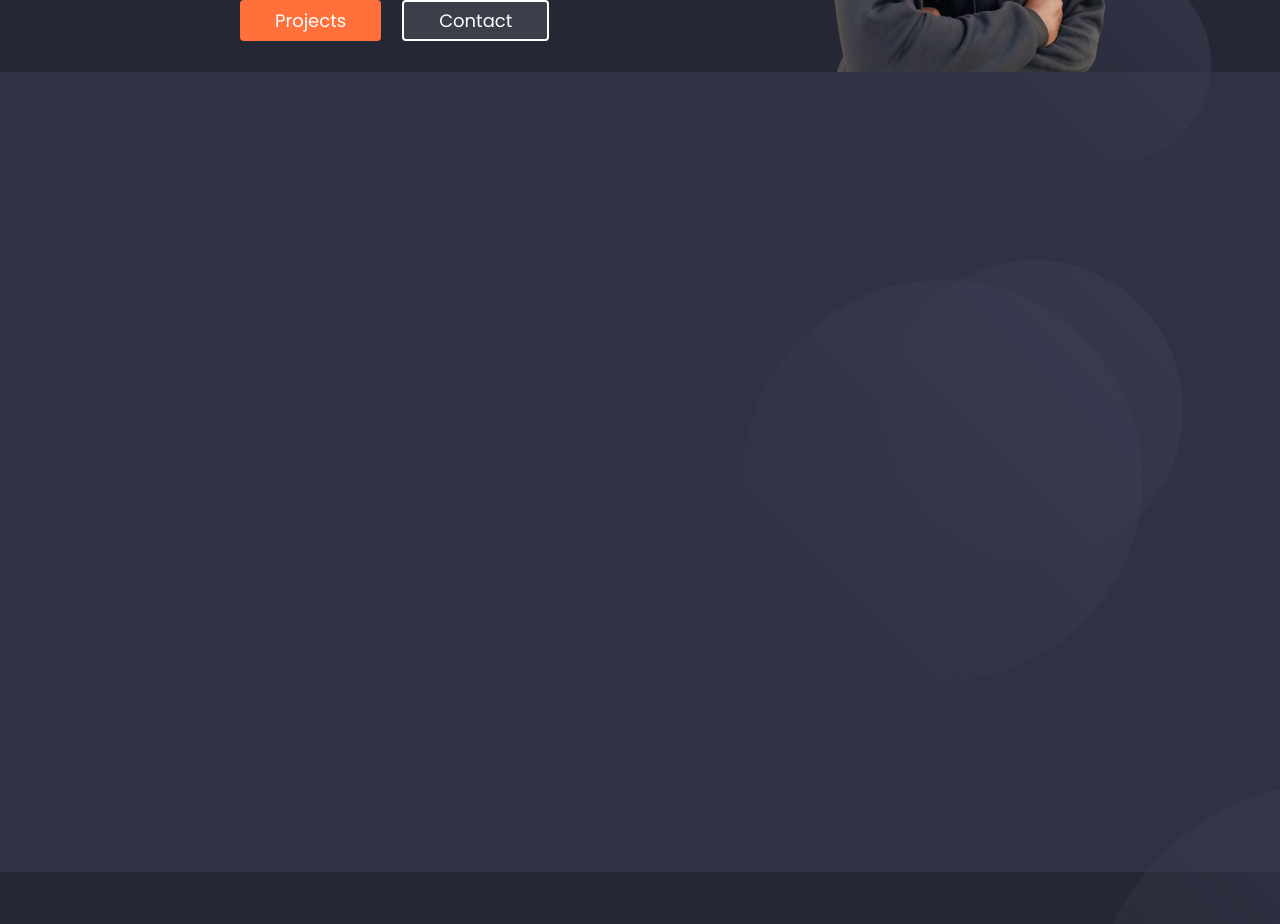
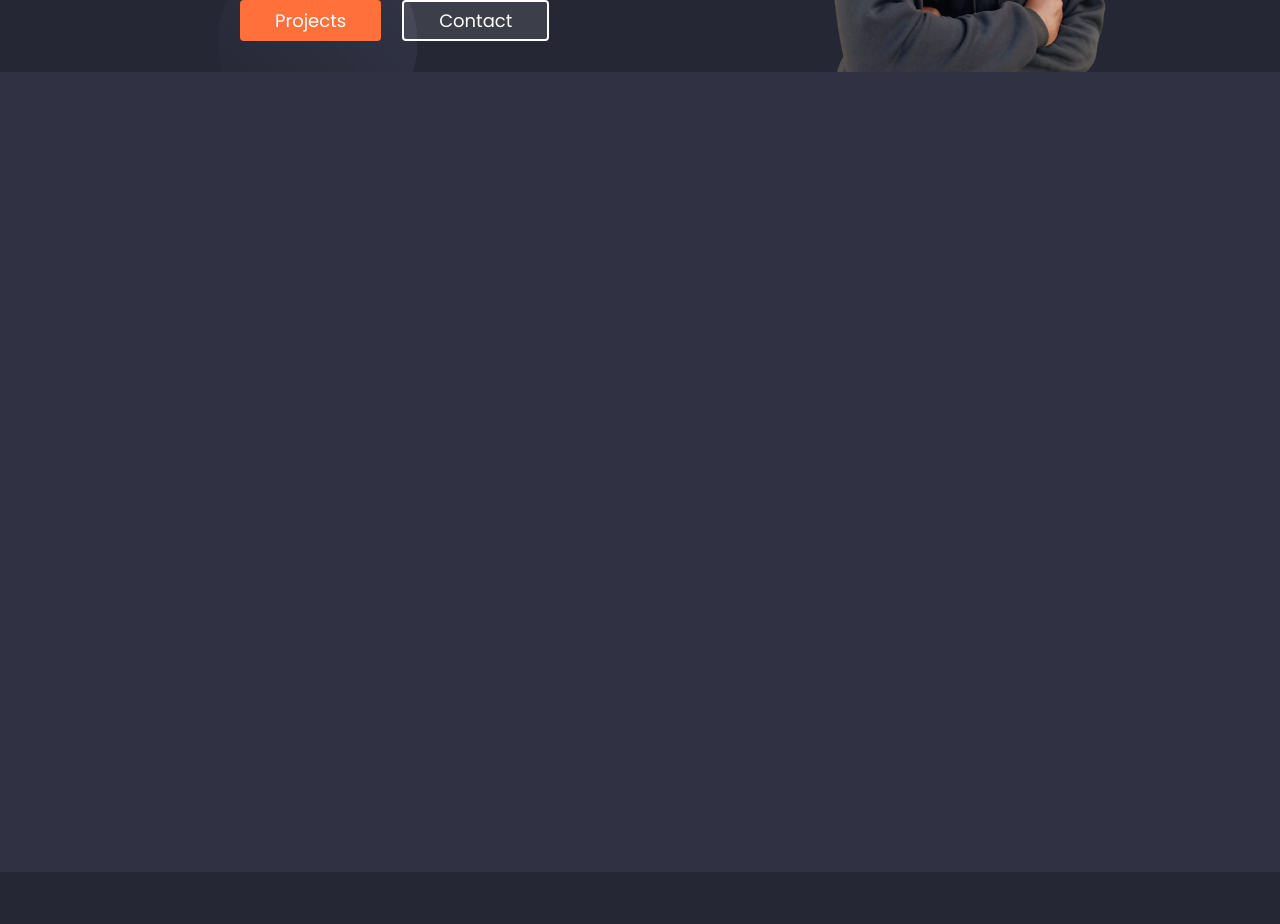
Before and after one commit to Tenotea/tenotea.dev, a Vue app: page / in a window 1280 px wide. Shown: the part 380-1304 px from the top of the page. Built offline with nearby package versions, Linux system fonts and the light colour scheme.

Commit message:
Disable ts for custom bubble component to see if it will stop ts from recognizing the css workaround as an error

```diff
--- a/src/components/app/SocialMedia.vue
+++ b/src/components/app/SocialMedia.vue
@@ -1,6 +1,6 @@
 <template>
   <div>
-    <app-icon :icon="github" />
+    <app-icon icon="github" />
   </div>
 </template>
 
--- a/src/components/home/hero/HeroBubble.vue
+++ b/src/components/home/hero/HeroBubble.vue
@@ -1,13 +1,13 @@
 <template>
   <div>
-    <div id="bubble" :style="{'--size': size+'px' }">
+    <div id="bubble" :size="size" :style="{'--size': size+'px' }">
 
     </div>
   </div>
 </template>
 
-<script lang="ts">
-import { defineComponent, PropType } from 'vue'
+<script>
+import { defineComponent } from 'vue'
 
 export default defineComponent({
   props: {
--- a/src/components/home/hero/HeroBubbles.vue
+++ b/src/components/home/hero/HeroBubbles.vue
@@ -1,6 +1,6 @@
 <template>
   <div class="bubbles-container" ref="bubblesContainer">
-    <hero-bubble v-for="n in 5" :key="n" ref="bubble" class="bubble" :size="(100 * n).toString()" />
+    <hero-bubble v-for="n in 3" :key="n" ref="bubble" class="bubble" :size="(100 * n).toString()" />
   </div>
 </template>
 
@@ -18,6 +18,7 @@ export default defineComponent({
     const bubblesContainer = <HTMLDivElement> this.$refs['bubblesContainer']
     tilt.init(bubblesContainer, {
       "full-page-listening": true,
+      perspective: 1500
     })
   }
 })
@@ -26,6 +27,8 @@ export default defineComponent({
 <style scoped lang="scss">
   .bubbles-container {
     position: absolute;
+    // background: #000;
+    // display: flex;
     width: 100%;
     height: 100%;
     top: 0;
@@ -36,6 +39,7 @@ export default defineComponent({
           $displaceY: random($limit: 100);
           $displaceX: random($limit: 100);
           transform: translate(#{$displaceY}+'%', #{$displaceX}+'%');
+          // transform: translate(#{(100 / 2)}+'%', 0px);
         }
       }
     }
--- a/src/components/home/skills/Skills.vue
+++ b/src/components/home/skills/Skills.vue
@@ -20,5 +20,7 @@ export default defineComponent({
     min-height: 100vh;
     background: lighten(#252734, 5);
     width: 100%;
+    position: relative;
+    z-index: 1;
   }
 </style>
--- a/src/styles/app.scss
+++ b/src/styles/app.scss
@@ -17,7 +17,7 @@ body {
 }
 
 #main {
-  overflow-x: hidden;
+  overflow: hidden;
   min-height: 100vh;
   background-color: colors.$primaryDark;
   padding: 52px 0px;
```
